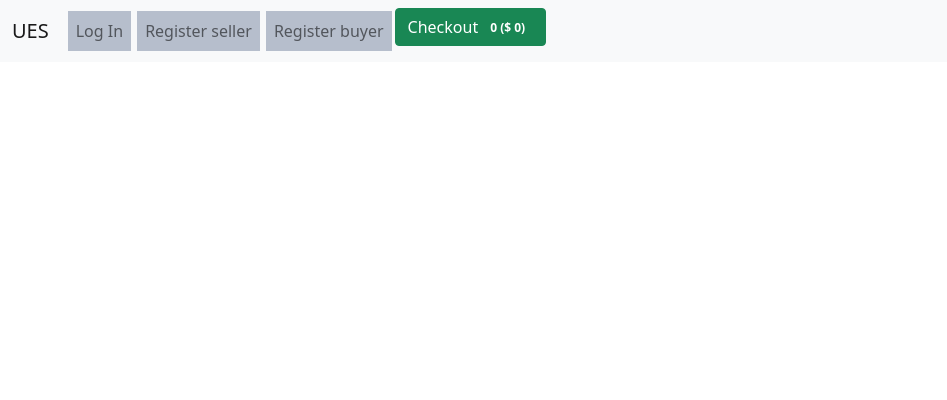
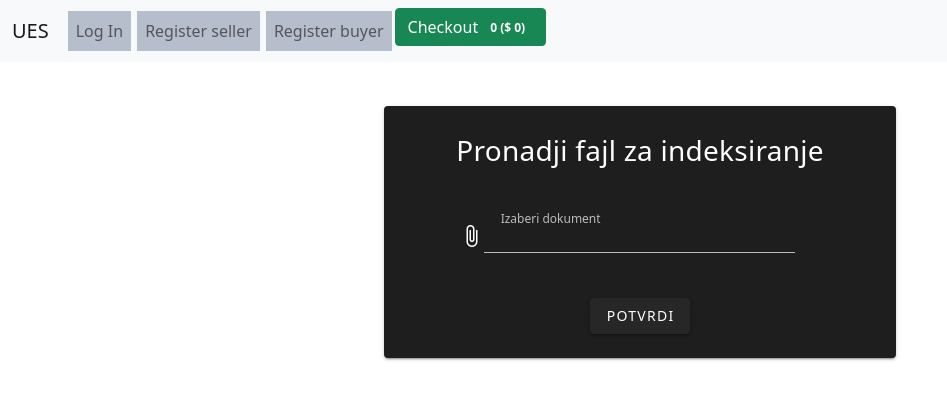
Before and after one commit to ElenaKrunic/Management_of_Digital_Content_and_Documents_Fe, a Vue app in the folder front/: page /indexArticle in a window 1280 px wide. Shown: the top 400 px of the page, without its empty margins (0-947 px from the left). Built offline with nearby package versions, Linux system fonts and the light colour scheme.

Commit message:
generated pdf for one article

```diff
--- a/front/src/TheNavigation.vue
+++ b/front/src/TheNavigation.vue
@@ -54,6 +54,9 @@
         </li>
          <li v-if="seller != '' && tokenn" id="a" class="navbar-nav">
             <a href="/changeSeller" class="nav-link">Change seller data</a>
+        </li>
+        <li v-if="tokenn" id="a" class="navbar-nav">
+            <a href="/indexArticle" class="nav-link">Index article</a>
         </li>
         <li>
           <router-link to="/cart" class="btn btn-success navbar-btn" tag="button">
--- a/front/src/router/index.js
+++ b/front/src/router/index.js
@@ -23,6 +23,7 @@ import SearchRangeArticleQuery from '../views/search/SearchRangeArticleQuery.vue
 import SearchRangeErrandQuery from '../views/search/SearchRangeErrandQuery.vue'
 import ChangeBuyer from '../views/changeUserData/ChangeBuyer.vue'
 import ChangeSeller from '../views/changeUserData/ChangeSeller.vue'
+import IndexArticle from '../views/index/IndexArticle.vue'
 
 Vue.use(VueRouter)
 
@@ -137,9 +138,12 @@ const routes = [
   path: '/changeSeller',
   component: ChangeSeller
 },
+{
+  name: 'IndexArticle',
+  path: '/indexArticle',
+  component: IndexArticle
+},
 ]
-
-
 
 const router = new VueRouter({
   mode: 'history',
--- a/front/src/views/article/ArticleDetails.vue
+++ b/front/src/views/article/ArticleDetails.vue
@@ -17,24 +17,17 @@
       </div>
       <div class="ratings">
         <p class="pull-right">
-          <!--           <button @click="addArticle" class="btn btn-success">Add to cart</button>
- -->
+          <router-link :to="'/updateArticle/' + article.id" tag="h5" class="card-title"><a> Update article </a></router-link>
+          <!--
+             <button v-on:click="generatePDF()" class="btn btn-outline-dark"> Generate PDF </button>
+          -->
+          <v-btn @click="generatePDF" class="btn btn-outline-dark"> Preuzmi PDF </v-btn>
+
         </p>
-          <router-link :to="'/updateArticle/' + article.id" tag="h5" class="card-title"><a> Update article </a></router-link>
-        <div class="clearfix"></div>
       </div>
     </div>
   </div>
 </div>
-<!-- ovako se ucitava
-
-<div style="width: 50%; background:white; padding: 5%; border-radius:2%;">
-        <div class="mb-3">
-            <label class="form-label" for="name">name:</label>
-            <h4>{{article.name}}</h4>
-        </div>
-    </div>
- -->
 
 </template>
 
@@ -47,7 +40,9 @@ export default {
     },
     data(){
         return {
-            article: {},
+            article: {
+              path : ""
+            },
             errorMsg: '',
             loaderColor: "#5cb85c",
             loaderSize: "50px",
@@ -61,11 +56,37 @@ export default {
             axios
             .get('api/articles/article/' + this.id)
             .then((response) => {
+
+                //ovo ispise sadrzaj u konzolu
                 this.article = response.data
             })
             .catch((error) => {
                 console.log(error)
                 this.errorMsg = 'Error retriving data'
+            })
+        },
+        generatePDF() {
+          axios
+            .get('api/articles/pdf/' + this.id, { responseType: 'blob'})
+            .then((response) => {
+              //alert('ok');
+              console.log(response);
+              this.article = response.data;
+              const url = window.URL.createObjectURL(new Blob([response.data]));
+              console.log('>>> ovo je url >>>' + url)
+              const link = document.createElement("a");
+              console.log('>>> ovo je link >>>' + link);
+              console.log('>>> link.href >>>' + link.href);
+              link.href = url;
+              link.setAttribute("download", "article.pdf");
+              document.body.appendChild(link);
+              link.click();
+              link.parentNode.removeChild(link);
+            })
+            .catch((error) => {
+              alert('nije ok')
+              console.log(error)
+              this.errorMsg = 'Error retriving data'
             })
         }
     }
--- a/front/src/views/cart/CartItem.vue
+++ b/front/src/views/cart/CartItem.vue
@@ -3,7 +3,7 @@
 		<td data-th="Product">
 			<div class="row">
 				<div class="col-sm-2 d-none d-sm-block">
-					<img :src="cartItem.thumbnail_url" alt="..." class="img-fluid"/>
+					<img :src="cartItem.path" alt="..." class="img-fluid"/>
 				</div>
 				<div class="col-sm-10">
 					<h4 class="nomargin">{{ cartItem.title }}</h4>
--- a/front/src/views/cart/ShoppingCart.vue
+++ b/front/src/views/cart/ShoppingCart.vue
@@ -26,11 +26,6 @@
           </td>
         </tr>
         <tr>
-          <td>
-            <button class="btn btn-warning" @click="saveShoppingCartLocal">
-              <i class="fa fa-angle-left"></i> Save and Continue Shopping
-            </button>
-          </td>
           <td colspan="2" class="d-none d-sm-table-cell"></td>
           <td class="d-none d-sm-table-cell text-center">
             <strong>Total ${{ cartValue }}</strong>
--- /dev/null
+++ b/front/src/views/index/IndexArticle.vue
@@ -0,0 +1,90 @@
+<template>
+  <v-row>
+    <v-col align="center" justify="center">
+      <v-card dark style="width: 40%; margin-top: 2.5%">
+        <v-card-title justify="center">
+          <v-col>
+            <h3> Pronadji fajl za indeksiranje </h3>
+          </v-col>
+        </v-card-title>
+        <form>
+          <!--
+
+              <v-text-field
+            v-model="form.name"
+            label="Name"
+            name="name"
+            style="width: 60%"
+          ></v-text-field>
+
+          <v-text-field
+            v-model="form.description"
+            label="description"
+            name="description"
+            style="width: 60%"
+          ></v-text-field>
+
+          <v-text-field
+            v-model="form.firstname"
+            label="Firstname"
+            name="firstname"
+            style="width: 60%"
+          ></v-text-field>
+          -->
+
+          <v-file-input
+            v-model="form.file"
+            accept=".pdf"
+            name="file"
+            label="Izaberi dokument"
+            style="width: 65.5%; margin-left: -5%"
+          ></v-file-input>
+
+          <br />
+
+          <v-btn class="mr-4" @click="submit"> Potvrdi </v-btn>
+
+          <br />
+          <br />
+        </form>
+      </v-card>
+    </v-col>
+  </v-row>
+</template>
+
+<script>
+import axios from '../../../axiosConfig'
+export default {
+  data() {
+    return {
+      form: {
+        name: "",
+        description: "",
+        firstname: "",
+        file: ""
+      }
+    };
+  },
+  methods: {
+    submit() {
+      let fd = new FormData();
+      fd.append("name", this.form.name);
+      fd.append("description", this.form.description);
+      fd.append("firstname", this.form.firstname);
+      fd.append("file", this.form.file);
+      axios
+        .post("api/index/add", fd)
+        .then((response) => {
+          alert(response.data);
+          this.$router.push("/");
+        })
+        .catch((error) => {
+          console.log(error);
+        });
+    },
+  },
+};
+</script>
+
+<style>
+</style>
--- a/front/src/views/store/Store.vue
+++ b/front/src/views/store/Store.vue
@@ -65,7 +65,7 @@ export default {
             this.displayList = isList;
         },
         indexingArticles() {
-           axios.get('/api/index/reindexArticles/seller/' + 1)
+           axios.get('/api/index/reindexArticlesElena/seller/' + 1)
             .then((response) => {
                 this.indexes = response.data
                 alert('Products indexed!')
```
